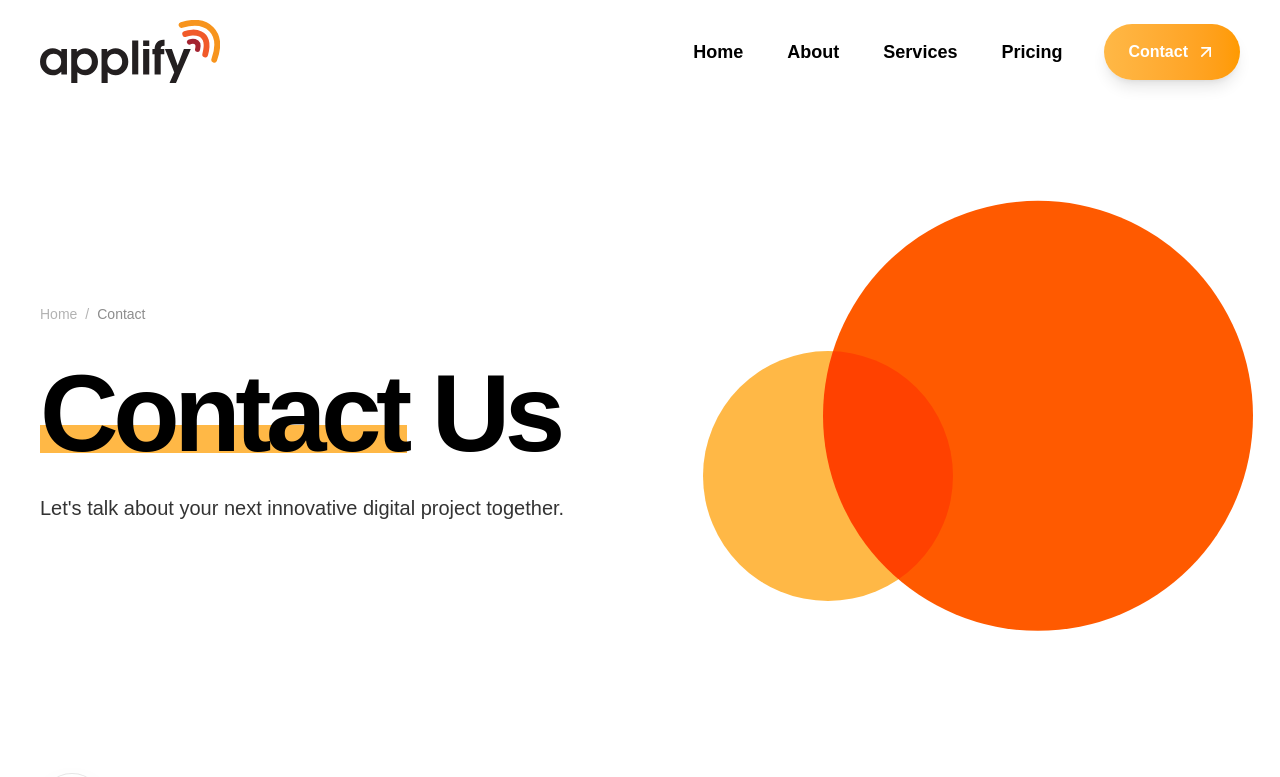
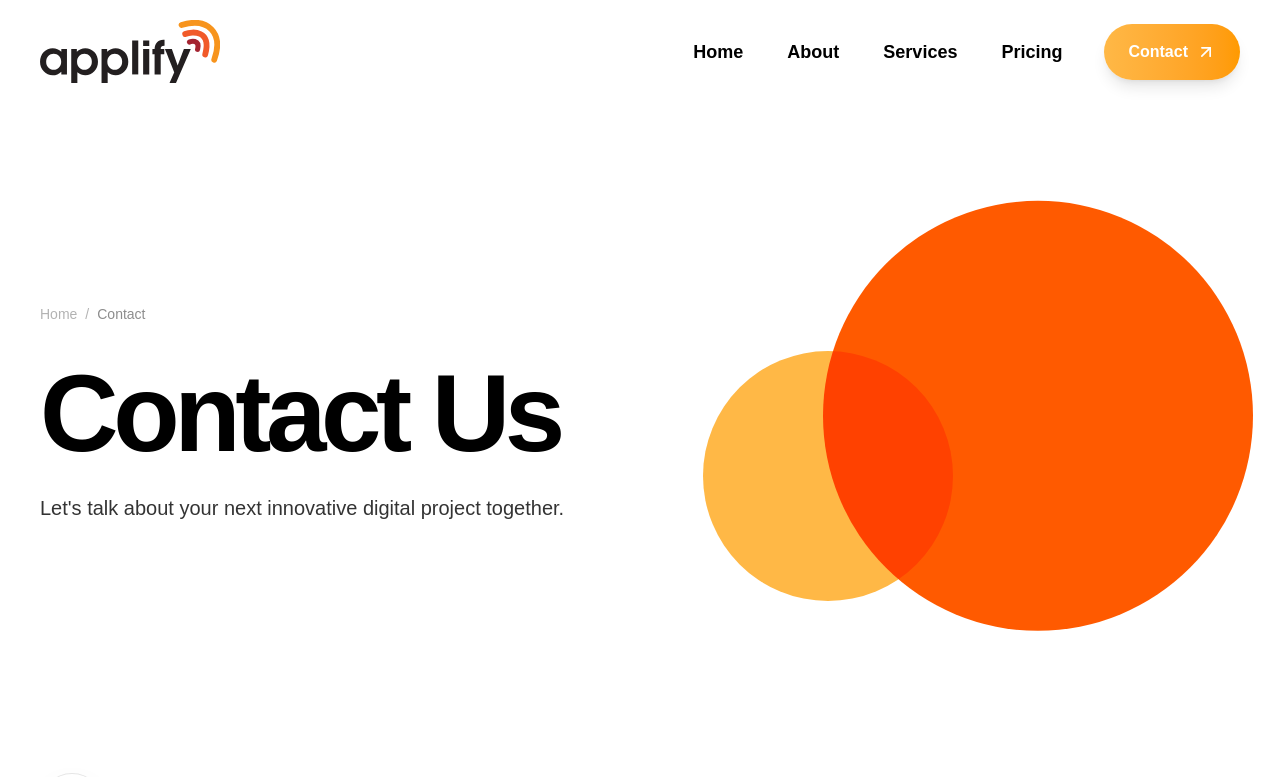
Before and after one commit to jono-au/applify, a Next.js app: page /contact in a window 1280 px wide. Shown: the top 777 px of the page. Built offline with nearby package versions, Linux system fonts and the light colour scheme.

Commit message:
remove hightlight

```diff
--- a/components/ui/InternalPageHero.tsx
+++ b/components/ui/InternalPageHero.tsx
@@ -1,3 +1,140 @@
+// "use client";
+
+// import Link from "next/link";
+// import { motion } from "framer-motion";
+// import Container from "@/components/ui/Container";
+
+// type BreadcrumbItem = {
+//   label: string;
+//   href?: string;
+// };
+
+// type InternalPageHeroProps = {
+//   title: string;
+//   description: string;
+//   breadcrumbs: BreadcrumbItem[];
+//   highlightText?: string;
+// };
+
+// export default function InternalPageHero({
+//   title,
+//   description,
+//   breadcrumbs,
+//   highlightText,
+// }: InternalPageHeroProps) {
+//   const parts = highlightText
+//     ? title.split(new RegExp(`(${escapeRegExp(highlightText)})`, "gi"))
+//     : [title];
+
+//   return (
+//     <section className="relative overflow-hidden">
+//       <Container>
+//         <div className="relative grid min-h-[420px] items-center gap-12 py-16 md:min-h-[520px] md:grid-cols-[1.05fr_0.95fr] md:py-20 lg:min-h-[620px] lg:py-24">
+//           <motion.div
+//             className="relative z-10 max-w-[760px] pr-10 sm:pr-16 md:pr-0"
+//             initial={{ opacity: 0, y: 26 }}
+//             whileInView={{ opacity: 1, y: 0 }}
+//             viewport={{ once: true, amount: 0.35 }}
+//             transition={{ duration: 0.6, ease: [0.22, 1, 0.36, 1] }}
+//           >
+//             <nav
+//               aria-label="Breadcrumb"
+//               className="mb-8 text-sm font-medium text-black/30 md:mb-10"
+//             >
+//               <ol className="flex flex-wrap items-center gap-2">
+//                 {breadcrumbs.map((item, index) => {
+//                   const isLast = index === breadcrumbs.length - 1;
+
+//                   return (
+//                     <li
+//                       key={`${item.label}-${index}`}
+//                       className="flex items-center gap-2"
+//                     >
+//                       {item.href && !isLast ? (
+//                         <Link
+//                           href={item.href}
+//                           className="transition-colors duration-200 hover:text-black/55"
+//                         >
+//                           {item.label}
+//                         </Link>
+//                       ) : (
+//                         <span className={isLast ? "text-black/45" : ""}>
+//                           {item.label}
+//                         </span>
+//                       )}
+
+//                       {!isLast && <span>/</span>}
+//                     </li>
+//                   );
+//                 })}
+//               </ol>
+//             </nav>
+
+//             <h1 className="max-w-[10ch] text-[3.2rem] font-black leading-[0.92] tracking-[-0.05em] text-black sm:text-[4.4rem] md:max-w-none md:text-[5.8rem] lg:text-[6.8rem]">
+//               {parts.map((part, i) => {
+//                 const isHighlight =
+//                   highlightText &&
+//                   part.toLowerCase() === highlightText.toLowerCase();
+
+//                 if (isHighlight) {
+//                   return (
+//                     <span key={i} className="relative inline-block">
+//                       <span className="absolute bottom-[0.10em] left-0 z-0 h-[0.26em] w-full bg-[#ffb846]" />
+//                       <span className="relative z-10">{part}</span>
+//                     </span>
+//                   );
+//                 }
+
+//                 return <span key={i}>{part}</span>;
+//               })}
+//             </h1>
+
+//             <p className="mt-6 max-w-[680px] text-lg leading-relaxed text-black/80 md:mt-7 md:text-xl">
+//               {description}
+//             </p>
+//           </motion.div>
+
+//           <div className="absolute inset-x-0 top-[80px] z-0 min-h-[220px] sm:top-[190px] sm:min-h-[300px] md:relative md:inset-auto md:-top-6 md:min-h-[360px] lg:top-0 lg:min-h-[430px]">
+//             <motion.div
+//               className="absolute inset-0"
+//               initial={{ opacity: 0, x: 40, y: 18, scale: 0.96 }}
+//               whileInView={{ opacity: 1, x: 0, y: 0, scale: 1 }}
+//               viewport={{ once: true, amount: 0.25 }}
+//               transition={{ duration: 0.85, ease: [0.22, 1, 0.36, 1] }}
+//             >
+//               <div className="relative ml-auto mr-[-36px] h-[220px] w-[280px] sm:mr-[-18px] sm:h-[280px] sm:w-[360px] md:mr-0 md:h-[320px] md:w-[420px] lg:h-[420px] lg:w-[560px]">
+//                 <motion.div
+//                   className="absolute bottom-[78px] left-[18px] h-[120px] w-[120px] rounded-full bg-[#ffb846] mix-blend-multiply sm:bottom-[92px] sm:left-[20px] sm:h-[160px] sm:w-[160px] md:bottom-[10px] md:left-[10px] md:h-[210px] md:w-[210px] lg:bottom-[18px] lg:left-[10px] lg:h-[250px] lg:w-[250px]"
+//                   animate={{ y: [0, -8, 0] }}
+//                   transition={{
+//                     duration: 6,
+//                     repeat: Infinity,
+//                     ease: "easeInOut",
+//                   }}
+//                 />
+
+//                 <motion.div
+//                   className="absolute right-0 top-[-8px] h-[180px] w-[180px] rounded-full bg-[#ff5a00] mix-blend-multiply sm:top-[-28px] sm:h-[240px] sm:w-[240px] md:top-0 md:h-[290px] md:w-[290px] lg:h-[430px] lg:w-[430px]"
+//                   animate={{ y: [0, 10, 0] }}
+//                   transition={{
+//                     duration: 7,
+//                     repeat: Infinity,
+//                     ease: "easeInOut",
+//                   }}
+//                 />
+//               </div>
+//             </motion.div>
+//           </div>
+//         </div>
+//       </Container>
+//     </section>
+//   );
+// }
+
+// function escapeRegExp(value: string) {
+//   return value.replace(/[.*+?^${}()|[\]\\]/g, "\\$&");
+// }
+
 "use client";
 
 import Link from "next/link";
@@ -13,19 +150,13 @@ type InternalPageHeroProps = {
   title: string;
   description: string;
   breadcrumbs: BreadcrumbItem[];
-  highlightText?: string;
 };
 
 export default function InternalPageHero({
   title,
   description,
   breadcrumbs,
-  highlightText,
 }: InternalPageHeroProps) {
-  const parts = highlightText
-    ? title.split(new RegExp(`(${escapeRegExp(highlightText)})`, "gi"))
-    : [title];
-
   return (
     <section className="relative overflow-hidden">
       <Container>
@@ -71,22 +202,7 @@ export default function InternalPageHero({
             </nav>
 
             <h1 className="max-w-[10ch] text-[3.2rem] font-black leading-[0.92] tracking-[-0.05em] text-black sm:text-[4.4rem] md:max-w-none md:text-[5.8rem] lg:text-[6.8rem]">
-              {parts.map((part, i) => {
-                const isHighlight =
-                  highlightText &&
-                  part.toLowerCase() === highlightText.toLowerCase();
-
-                if (isHighlight) {
-                  return (
-                    <span key={i} className="relative inline-block">
-                      <span className="absolute bottom-[0.10em] left-0 z-0 h-[0.26em] w-full bg-[#ffb846]" />
-                      <span className="relative z-10">{part}</span>
-                    </span>
-                  );
-                }
-
-                return <span key={i}>{part}</span>;
-              })}
+              {title}
             </h1>
 
             <p className="mt-6 max-w-[680px] text-lg leading-relaxed text-black/80 md:mt-7 md:text-xl">
@@ -130,7 +246,3 @@ export default function InternalPageHero({
     </section>
   );
 }
-
-function escapeRegExp(value: string) {
-  return value.replace(/[.*+?^${}()|[\]\\]/g, "\\$&");
-}
```
